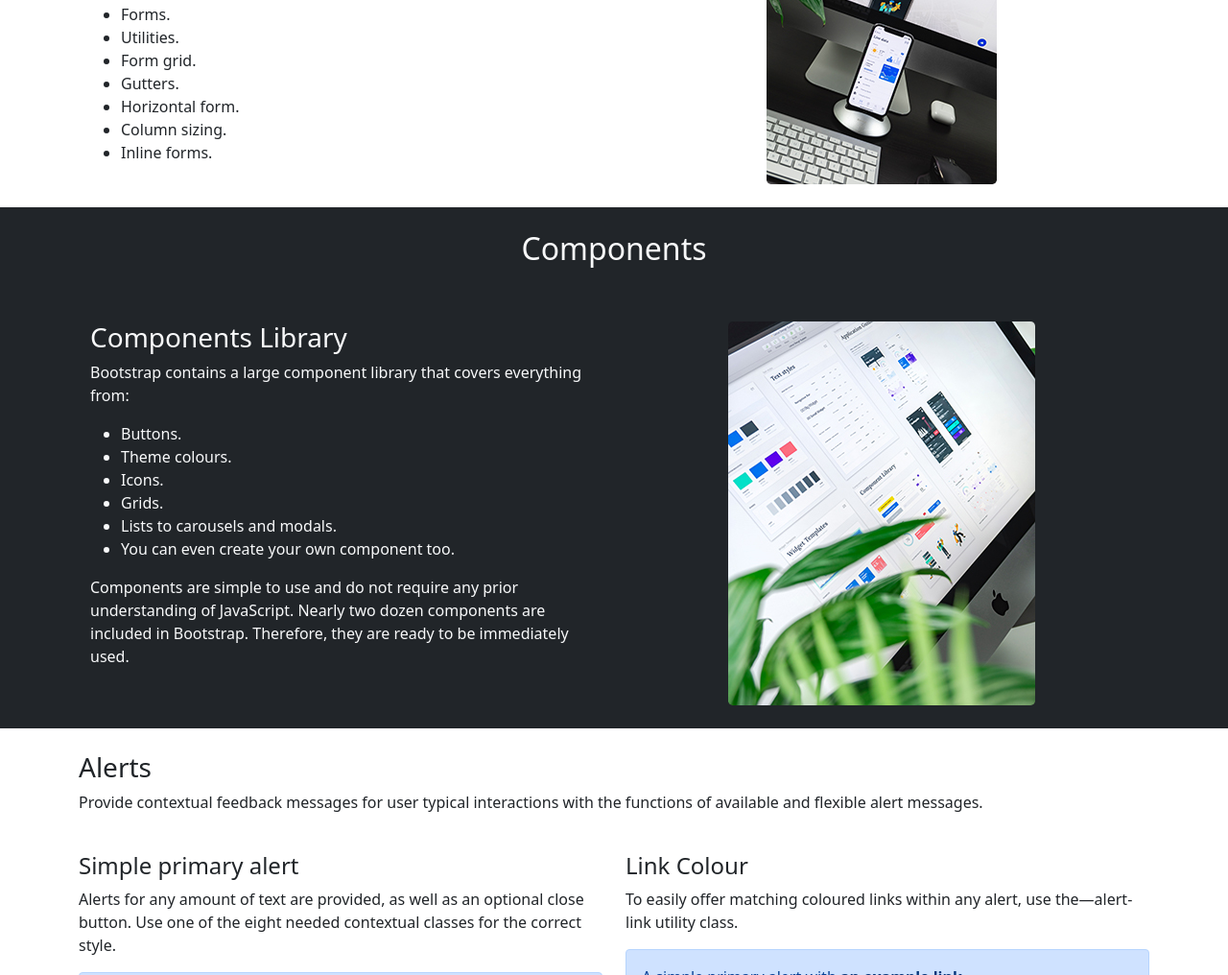
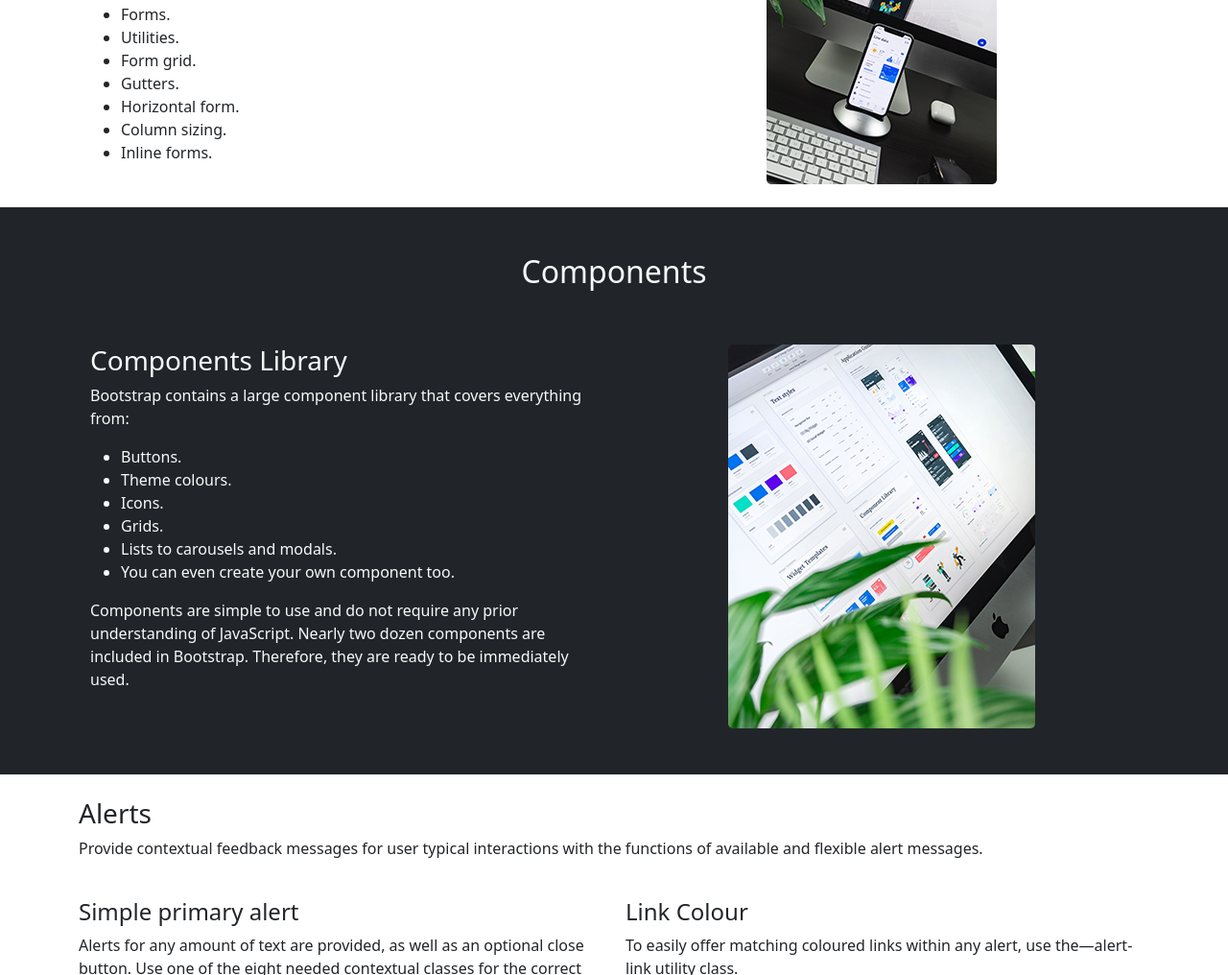
Before and after one commit to tous0038/tous0038.github.io, a plain HTML site: page bootstrap-this/index.html in a window 1280 px wide. Shown: the part 1356-2372 px from the top of the page at 96% size. Drawn offline with nearby package versions, Linux system fonts and the light colour scheme.

Commit message:
fix validator error

```diff
--- a/bootstrap-this/index.html
+++ b/bootstrap-this/index.html
@@ -125,7 +125,7 @@
                 </div>
 
             </section>
-            <section class="bg-dark text-light" id="components p-4">
+            <section class="bg-dark text-light p-4" id="components">
                 <h2 class="text-center p-4">Components</h2>
                 <div class="container p-4" id="c-library">
                     <div class="row">
```
